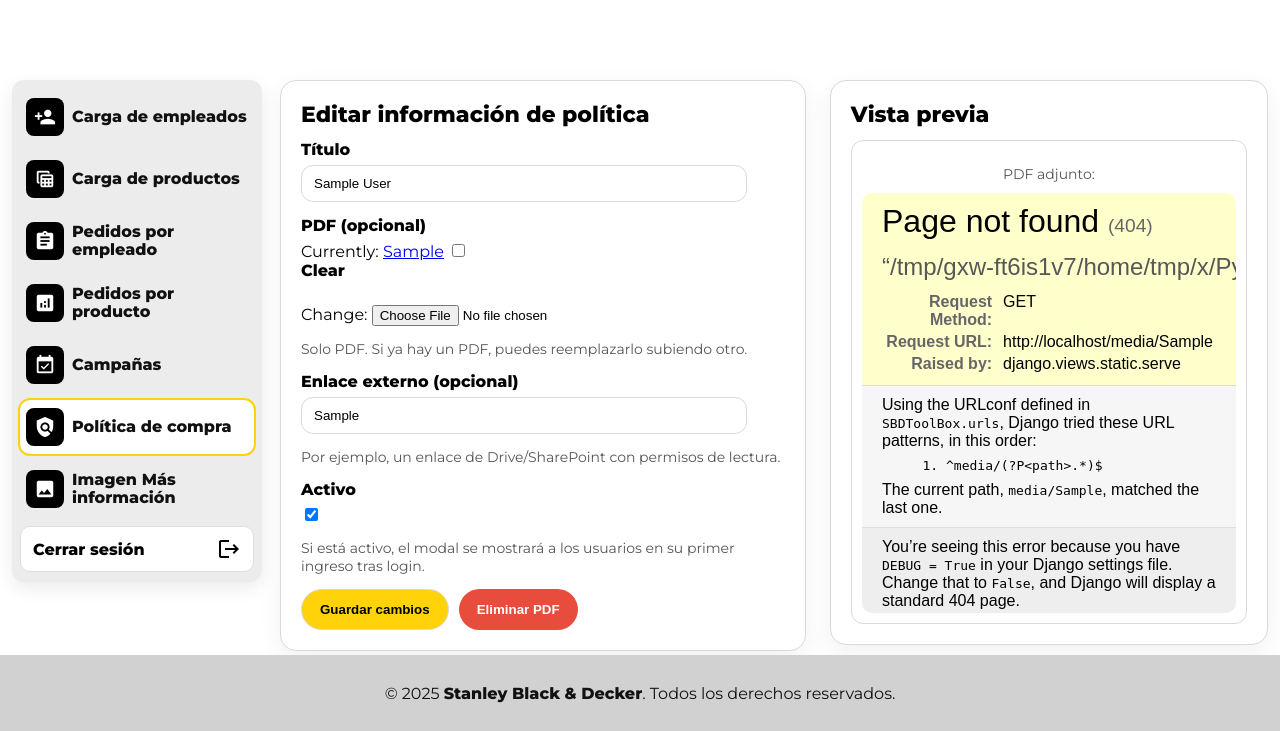
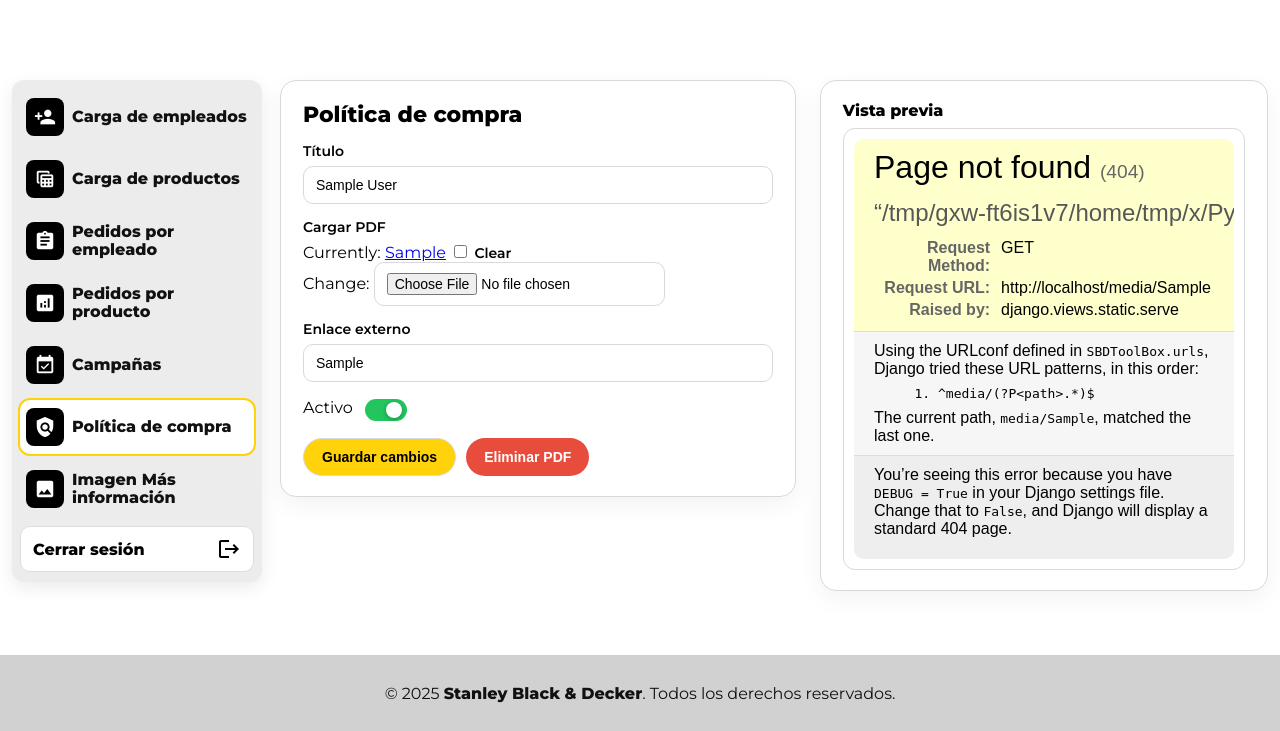
Before and after one commit to Marianavc02/Proyecto2, a Django app: page /administrador/politica/ in a window 1280 px wide. Shown: the part 69-800 px from the top of the page. Run offline with Django 5.2, Linux system fonts and the light colour scheme; a user stored in the database is signed in; tables that the repository leaves empty hold one stand-in row (values such as "Sample post"); some libraries are stand-ins or nearby versions.

Commit message:
fix: mejorar estructura y diseño del HTML de Política de compra

```diff
--- a/administrador/models.py
+++ b/administrador/models.py
@@ -49,6 +49,7 @@
     """
     Registro histórico de campañas creadas. No se elimina al "borrar" la campaña activa.
     """
+
     inicio = models.DateTimeField()
     fin = models.DateTimeField()
     creado = models.DateTimeField(auto_now_add=True)
--- a/administrador/templates/administrador/editar_politica_compra.html
+++ b/administrador/templates/administrador/editar_politica_compra.html
@@ -4,72 +4,241 @@
 
 {% block admin_content %}
 <style>
-  .pc-grid{
-    display:grid; grid-template-columns: 1.2fr 1fr; gap:24px; align-items:start;
+  .pc-layout{
+    max-width: 1100px;
+    margin: 0 auto;
     font-family:'Montserrat',system-ui,-apple-system,Segoe UI,Roboto,Arial,sans-serif;
   }
+
+  .pc-grid{
+    display:grid;
+    grid-template-columns: minmax(0,1.15fr) minmax(0,1fr);
+    gap:24px;
+    align-items:flex-start;
+  }
+
   .pc-card{
-    background:#fff; border:1px solid #D9D9D9; border-radius:16px; padding:20px;
-    box-shadow:0 8px 24px rgba(0,0,0,.06);
+    background:#fff;
+    border:1px solid #D9D9D9;
+    border-radius:16px;
+    padding:20px 22px;
+    box-shadow:0 8px 24px rgba(0,0,0,.05);
   }
-  .pc-title{ font-size:22px; font-weight:800; margin:0 0 12px; }
-  .field{ margin-bottom:14px; }
-  .field label{ display:block; font-weight:700; margin-bottom:6px; }
-  .input-sm{ width:100%; max-width:420px; padding:10px 12px; border:1px solid #D9D9D9; border-radius:12px; }
+
+  .pc-title{
+    font-size:22px;
+    font-weight:800;
+    margin:0 0 14px;
+  }
+
+  .pc-form{
+    display:flex;
+    flex-direction:column;
+    gap:14px;
+  }
+
+  .field{
+    display:flex;
+    flex-direction:column;
+    gap:6px;
+  }
+
+  .field label{
+    font-weight:600;
+    font-size:14px;
+  }
+
+  .field input[type="text"],
+  .field input[type="url"],
+  .field input[type="file"],
+  .field textarea{
+    padding:10px 12px;
+    border:1px solid #D9D9D9;
+    border-radius:10px;
+    font-size:14px;
+  }
+
+  /* ---------- PDF BONITO (OCULTAR CLEAR) ---------- */
+  .pc-file-widget .file-upload{
+    display:flex;
+    flex-direction:column;
+    gap:6px;
+    font-size:13px;
+  }
+
+
+  /* que el link actual y el “Change” se vean más suaves */
+  .pc-file-widget .file-upload a{
+    text-decoration:underline;
+  }
+  .pc-file-widget .file-upload{
+    color:#555;
+  }
+
+ /* ---------- TOGGLE ACTIVO BONITO ---------- */
+.pc-toggle-label{
+  display:flex;
+  align-items:center;
+  gap:8px;             /* espacio corto entre texto y switch */
+}
+
+/* elimina justify-content para que no se separen */
+.pc-switch{
+  position:relative;
+  width:42px;
+  height:22px;
+  flex-shrink:0;
+}
+
+.pc-switch input[type="checkbox"]{
+  appearance:none;
+  -webkit-appearance:none;
+  width:100%;
+  height:100%;
+  border-radius:999px;
+  background:#d0d0d0;
+  outline:none;
+  cursor:pointer;
+  transition:background .2s ease;
+  position:relative;
+}
+
+.pc-switch input[type="checkbox"]::before{
+  content:"";
+  position:absolute;
+  top:3px;
+  left:3px;
+  width:16px;
+  height:16px;
+  border-radius:50%;
+  background:#fff;
+  box-shadow:0 1px 4px rgba(0,0,0,.3);
+  transition:transform .2s ease;
+}
+
+.pc-switch input[type="checkbox"]:checked{
+  background:#22c55e;
+}
+
+.pc-switch input[type="checkbox"]:checked::before{
+  transform:translateX(18px);
+}
+
+
+  .pc-actions{
+    display:flex;
+    flex-wrap:wrap;
+    gap:10px;
+    margin-top:6px;
+  }
+
   .btn{
-    border:none; border-radius:1000px; padding:12px 18px; font-weight:800; cursor:pointer;
+    border:none;
+    border-radius:1000px;
+    padding:10px 18px;
+    font-weight:700;
+    cursor:pointer;
+    font-size:14px;
   }
-  .btn-primary{ background:#FFD20A; border:1px solid #D9D9D9; }
-  .btn-danger{ background:#e74c3c; color:#fff; }
+  .btn-primary{
+    background:#FFD20A;
+    border:1px solid #D9D9D9;
+  }
+  .btn-danger{
+    background:#e74c3c;
+    color:#fff;
+  }
+
+  .pc-error-box{
+    color:#b00020;
+    border:1px solid #dc3545;
+    padding:8px 10px;
+    border-radius:10px;
+    font-size:13px;
+    background:#fff5f5;
+  }
+
   .banner-preview{
-    border:1px solid #D9D9D9; border-radius:12px; padding:10px; display:grid; place-items:center; min-height:220px;
+    border:1px solid #D9D9D9;
+    border-radius:12px;
+    padding:10px;
+    display:grid;
+    place-items:center;
+    min-height:220px;
   }
-  .note{ color:#555; font-size:14px; }
+
+  .pc-subtitle{
+    font-size:16px;
+    font-weight:700;
+    margin:0 0 8px;
+  }
+
+  .note{
+    color:#555;
+    font-size:13px;
+    text-align:center;
+  }
+
+  @media (max-width: 960px){
+    .pc-grid{
+      grid-template-columns: 1fr;
+    }
+  }
 </style>
 
+<div class="pc-layout">
   <div class="pc-grid">
 
-  <!-- IZQUIERDA: FORM -->
+    <!-- CARD: TÍTULO + FORM COMPLETO -->
     <section class="pc-card">
-    <h1 class="pc-title">Editar información de política</h1>
+      <h1 class="pc-title">Política de compra</h1>
 
-    <form method="post" enctype="multipart/form-data">
+      <form method="post" enctype="multipart/form-data" class="pc-form">
         {% csrf_token %}
 
         <div class="field">
-        <label for="id_titulo">Título</label>
+          <label for="{{ form.titulo.id_for_label }}">Título</label>
           {{ form.titulo }}
         </div>
 
         <div class="field">
-        <label for="id_pdf">PDF (opcional)</label>
+          <label for="{{ form.pdf.id_for_label }}">Cargar PDF</label>
+          <div class="pc-file-widget">
             {{ form.pdf }}
-        <p class="note">Solo PDF. Si ya hay un PDF, puedes reemplazarlo subiendo otro.</p>
+          </div>
         </div>
 
         <div class="field">
-        <label for="id_enlace">Enlace externo (opcional)</label>
+          <label for="{{ form.enlace.id_for_label }}">Enlace externo</label>
           {{ form.enlace }}
-        <p class="note">Por ejemplo, un enlace de Drive/SharePoint con permisos de lectura.</p>
         </div>
 
+        <!-- ACTIVO -->
 <div class="field">
-        <label for="id_activo">Activo</label>
+  <div class="pc-toggle-label">
+    <span>Activo</span>
+    <div class="pc-switch">
       {{ form.activo }}
-        <p class="note">Si está activo, el modal se mostrará a los usuarios en su primer ingreso tras login.</p>
+    </div>
+  </div>
 </div>
 
+
         {% if form.non_field_errors %}
-        <div class="note" style="color:#b00020; border:1px solid #dc3545; padding:10px; border-radius:10px;">
+          <div class="pc-error-box">
             {{ form.non_field_errors }}
           </div>
         {% endif %}
 
-      <div style="display:flex; gap:10px; flex-wrap:wrap; margin-top:10px;">
-        <button type="submit" class="btn btn-primary">Guardar cambios</button>
+        <div class="pc-actions">
+          <button type="submit" class="btn btn-primary">
+            Guardar cambios
+          </button>
 
           {% if politica and politica.pdf %}
-          <button type="submit" name="eliminar_pdf" class="btn btn-danger"
+            <button type="submit"
+                    name="eliminar_pdf"
+                    class="btn btn-danger"
                     onclick="return confirm('¿Eliminar el PDF actual?')">
               Eliminar PDF
             </button>
@@ -78,12 +247,11 @@
       </form>
     </section>
 
-  <!-- DERECHA: PREVIEW -->
+    <!-- CARD: PREVISUALIZACIÓN (como te gustaba) -->
     <aside class="pc-card">
-    <h2 class="pc-title">Vista previa</h2>
+      <h2 class="pc-subtitle">Vista previa</h2>
       <div class="banner-preview">
         {% if politica and politica.pdf %}
-        <p class="note" style="margin-bottom:10px;">PDF adjunto:</p>
           <iframe
             src="{{ politica.pdf.url }}"
             title="Política de compra"
@@ -92,14 +260,21 @@
             style="border:none; border-radius:10px;"
           ></iframe>
         {% elif politica and politica.enlace %}
-        <p class="note">No hay PDF. Se mostrará el enlace: <br>
-          <a href="{{ politica.enlace }}" target="_blank" rel="noopener">Abrir enlace</a>
+          <p class="note">
+            No hay PDF. Se mostrará el enlace:
+            <br>
+            <a href="{{ politica.enlace }}" target="_blank" rel="noopener">
+              Abrir enlace
+            </a>
           </p>
         {% else %}
-        <p class="note">Aún no hay PDF ni enlace configurados.</p>
+          <p class="note">
+            Aún no hay PDF ni enlace configurados.
+          </p>
         {% endif %}
       </div>
     </aside>
 
   </div>
+</div>
 {% endblock %}
```
Also changed, not shown: administrador/views.py (+25 -14 lines). Lines whose indentation alone changed are shown as unchanged.
